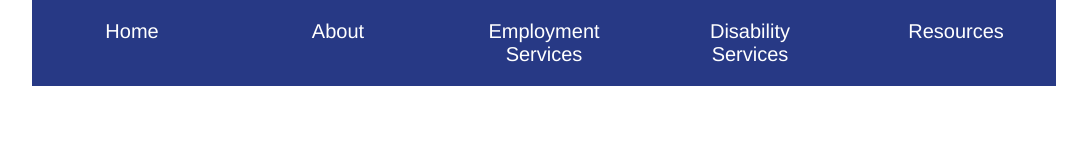
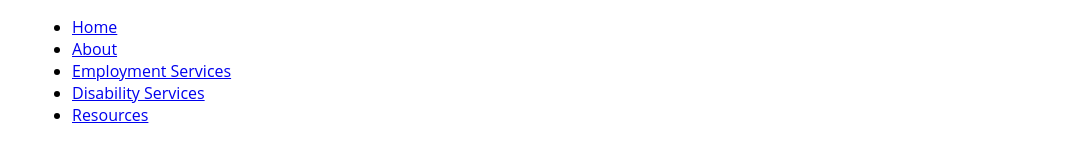
Before and after one commit to raymond-59414/Creating-Community-Impact, a plain HTML site: page index.html in a window 1280 px wide. Shown: the whole page, without its empty margins (96-1183 px from the left). Drawn offline with Linux system fonts and the light colour scheme.

Commit message:
Update style.css

```diff
--- a/css/style.css
+++ b/css/style.css
@@ -42,38 +42,7 @@ p{
 /*-------------------
 2. nav styles
 -------------------*/
-nav {
-	margin-top:0;
-	width:100%;
-	position:relative;
-}
 
-nav ul {
-	margin: 0;
-	display:flex;
-	justify-content:space-between;
-	padding: 0 40px;
-  background-color: #273985;
-  font-family: helvetica;
-}
-
-nav li {
-	font-size: 20px;
-	list-style-type: none;
-	text-transform: capitalize;
-}
-
-nav li a {
-	color: #ffffff;
-	text-decoration: none;
-	display: inline-block;
-	text-align: center;
-  padding: 20px 0;
-	width: 120px;
-}
-
-nav li a:hover {
-}
 
 /*-------------------
 3. index
```
